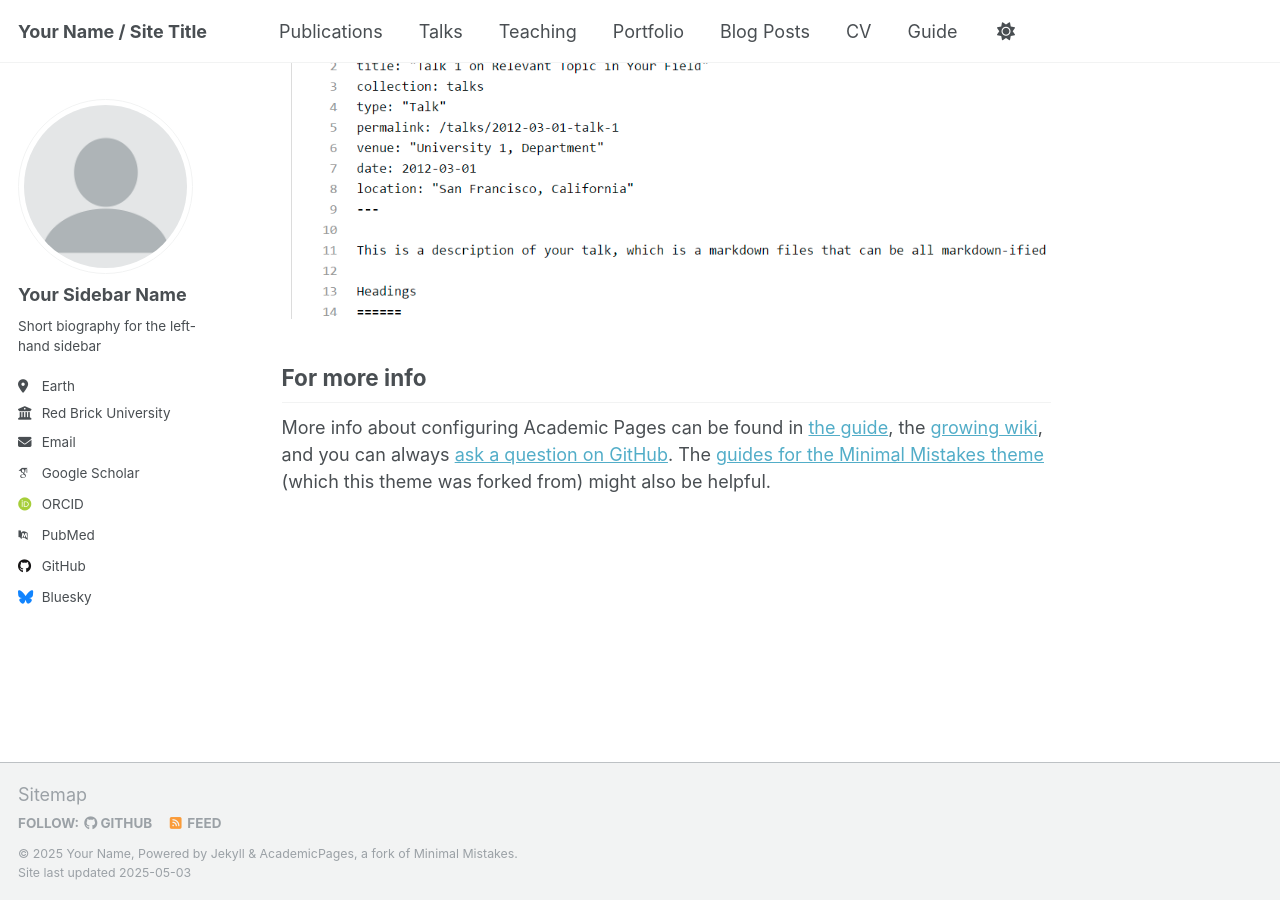
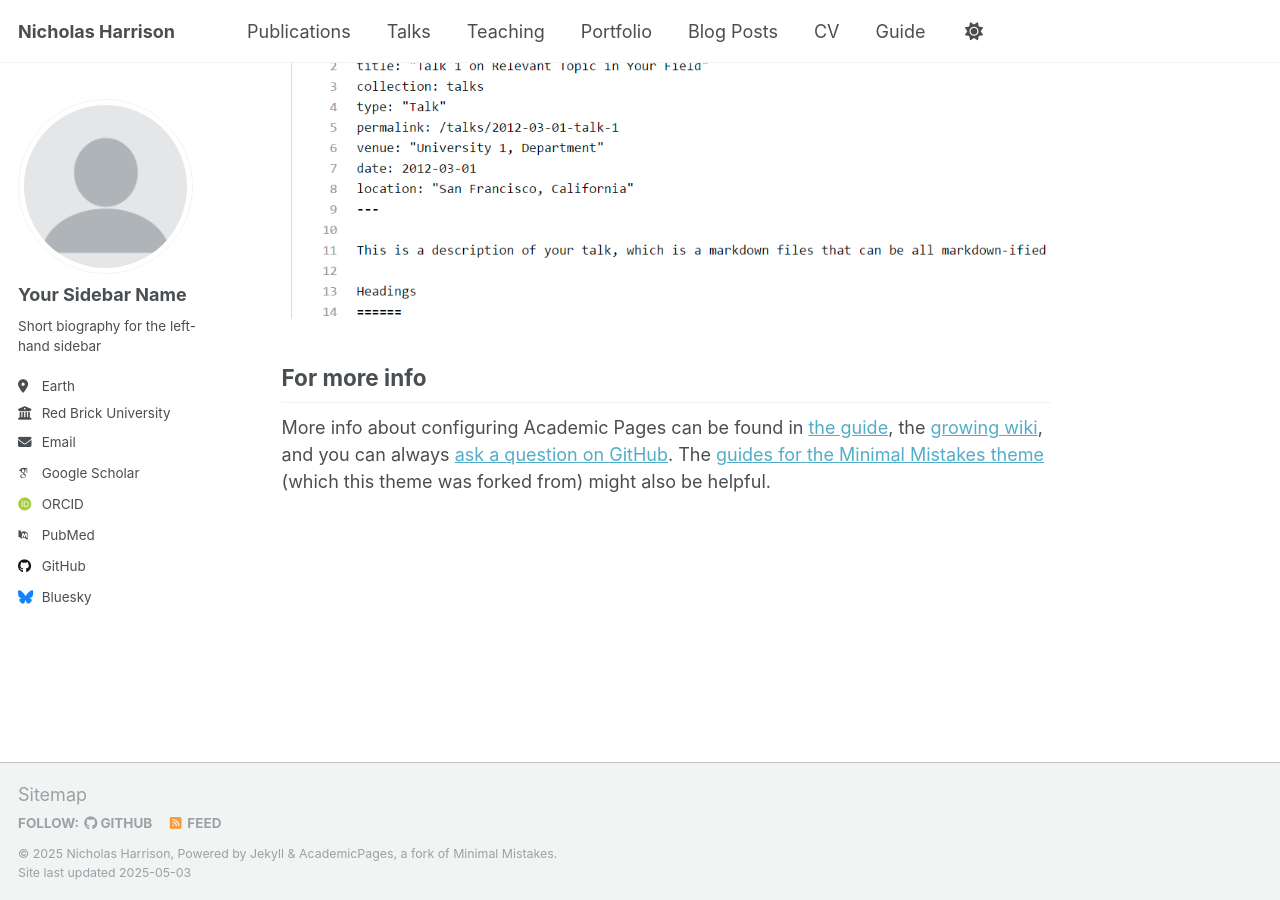
Before and after one commit to Nuck-dev/Nuck-dev.github.io, a Jekyll site: the page built from _pages/about.md, in a window 1280 px wide and 900 px high, scrolled down 2636 px. Built offline with Jekyll 4.4.1, drawn with Linux system fonts in a browser that asks for light colours; some web fonts are replaced.

Commit message:
Update _config.yml

```diff
--- a/_config.yml
+++ b/_config.yml
@@ -9,9 +9,9 @@
 # Basic Site Settings
 locale                   : "en-US"
 site_theme               : "default"
-title                    : "Your Name / Site Title"
+title                    : "Nicholas Harrison"
 title_separator          : "-"
-name                     : &name "Your Name"
+name                     : &name "Nicholas Harrison"
 description              : &description "personal description"
 url                      : https://academicpages.github.io # the base hostname & protocol for your site e.g. "https://[your GitHub username].github.io" or if you already have some other page hosted on Github then use "https://[your GitHub username].github.io/[Your Repo Name]"
 baseurl                  : "" # the subpath of your site, e.g. "/blog"
```
